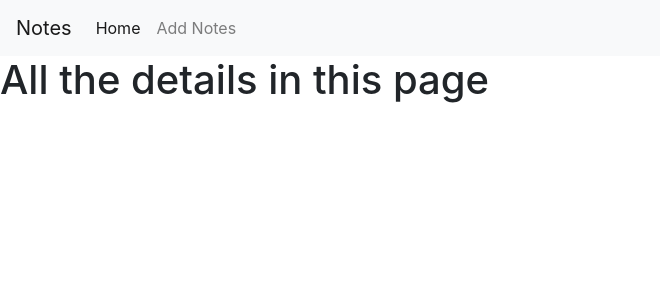
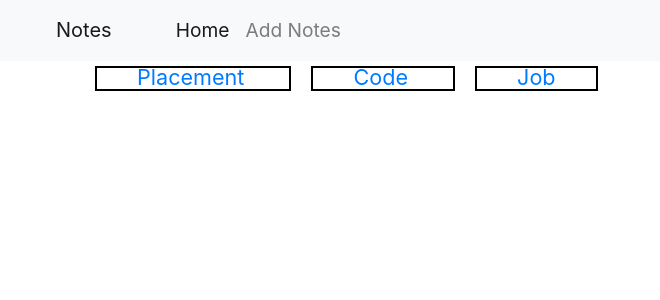
Before and after one commit to LawrenceMelvin/college_aide, a Django app: template awareness/templates/awareness/all.html in a window 1280 px wide. Shown: the top 300 px of the page, without its empty margins (0-660 px from the left). Run offline with Django 3.2, Linux system fonts and the light colour scheme; the template is opened without the code that fills it, so the values that code supplies are empty; some libraries are stand-ins or nearby versions.

Commit message:
all page set

```diff
--- /dev/null
+++ b/awareness/static/awareness/main.css
@@ -0,0 +1,4 @@
+a{
+    text-decoration: none;
+    display: block;
+}
--- a/awareness/templates/awareness/all.html
+++ b/awareness/templates/awareness/all.html
@@ -1,4 +1,32 @@
 {% extends "awareness/base.html" %}
 {% block content %}
-    <h1>All the details in this page</h1>
+    <style>
+        .all_box{
+            border: 2px solid black;
+            font-size: large;
+            margin: 10px;
+            display: inline;
+        }
+        a{
+            text-decoration: none;
+            font-size: larger;
+            padding: 40px;
+            text-align: center;
+
+        }
+        .total_box{
+            align-items: center;
+        }
+    </style>
+    <div class="container total_box">
+    <div class="all_box">
+        <a href="{% url 'placement' %}">Placement</a>
+    </div>
+    <div class="all_box">
+        <a href="{% url 'code' %}">Code</a>
+    </div>
+    <div class="all_box">
+        <a href="{% url 'job' %}">Job</a>
+    </div>
+    </div>
 {% endblock %}
--- a/awareness/views.py
+++ b/awareness/views.py
@@ -20,6 +20,12 @@ def aware(request):
             elif('placement' in want and 'job' not in want and 'skill' not in want):
                 all_page='placement'
                 return redirect('all')
+            elif('job' in want and 'placement' not in want and 'skill' not in want):
+                all_page='job'
+                return redirect('all')
+            elif('skill' in want and 'placement' not in want and 'job' not in want):
+                all_page='skill'
+                return redirect('all')
             return redirect('index')
 
     context={'form':form}
```
Also changed, not shown: awareness/templates/awareness/code.html (+34 -1 lines), awareness/templates/awareness/job.html (+47 -1 lines).
